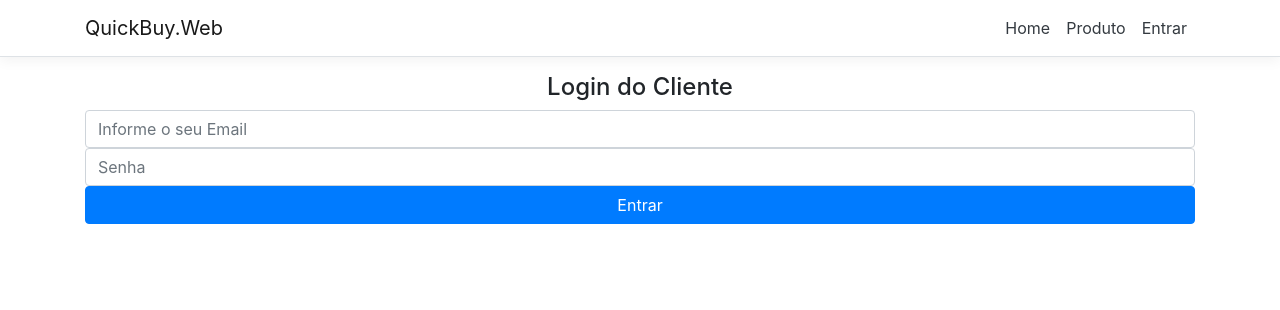
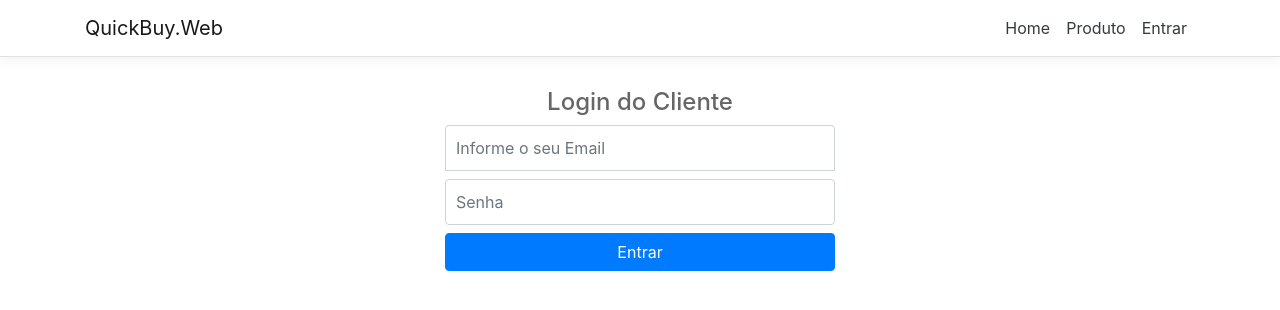
Before and after one commit to andreitoledo/QuickBuy, an Angular app in the folder QuickBuy.Web/ClientApp/: page /entrar in a window 1280 px wide. Shown: the top 310 px of the page. Built offline with nearby package versions, Linux system fonts and the light colour scheme.

Commit message:
Ajustes visuais  na tela de Login

```diff
--- a/QuickBuy.Web/ClientApp/src/app/usuario/login/login.component.css
+++ b/QuickBuy.Web/ClientApp/src/app/usuario/login/login.component.css
@@ -1,2 +1,27 @@
-body {
+.form-signin
+{
+    width: 100%;
+    max-width: 420px;
+    padding: 15px;
+    margin: auto;
 }
+
+.form-signin input[type="email"]
+{
+    margin-bottom: -1px;
+    border-bottom-right-radius: 0;
+    border-bottom-left-radius: 0;
+}
+
+.form-signin .form-control
+{
+    position: relative;
+    box-sizing: border-box;
+    height: auto;
+    padding: 10px;
+    font-size: 16px;
+}
+
+.login{
+    color:#666;
+}
--- a/QuickBuy.Web/ClientApp/src/app/usuario/login/login.component.html
+++ b/QuickBuy.Web/ClientApp/src/app/usuario/login/login.component.html
@@ -1,16 +1,17 @@
 <div class="text-center">
-  <form class="">
+  <form class="form-signin">
 
-    <h1 class="h4">Login do Cliente</h1>
+    <h1 class="h4 mb-2 login">Login do Cliente</h1>
     <label for="inputEmail" class="sr-only">Email</label>
     <input type="email" id="inputEmail"
            name="email" placeholder="Informe o seu Email"
-           class="form-control" />
+           class="form-control mb-2" />
+
 
     <label for="inputSenha" class="sr-only">Senha</label>
     <input type="password" id="inputSenha"
            name="senha" placeholder="Senha"
-           class="form-control" />
+           class="form-control mb-2" />
 
     <button class="btn btn-primary btn-block" type="submit">Entrar</button>
 
```
